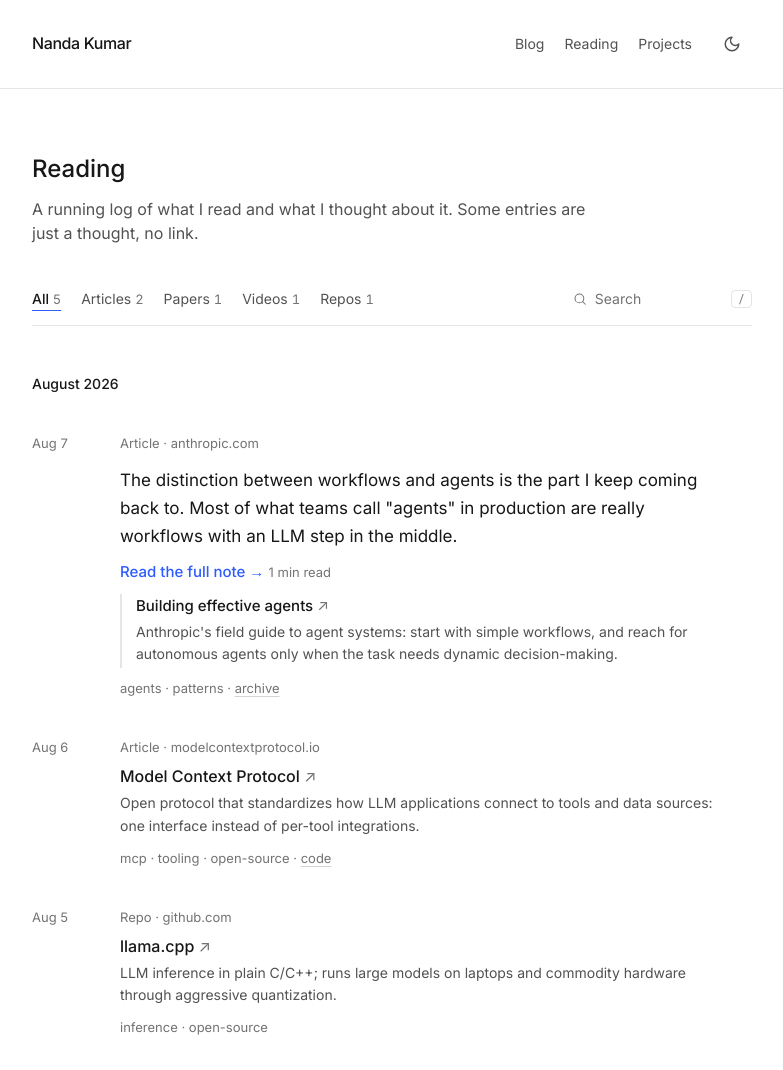
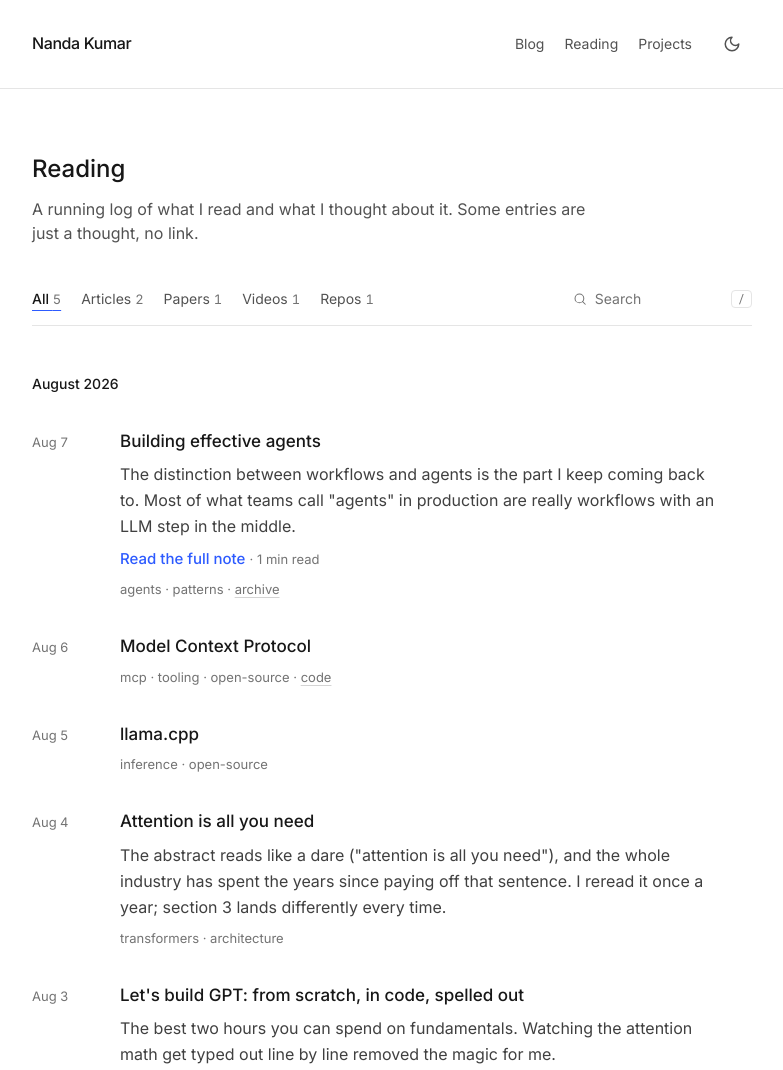
Before and after one commit to parzival1l/parzival1l.github.io, a React app: page /reading in a window 1280 px wide. Shown: the top 1070 px of the page, without its empty margins (248-1031 px from the left). Built offline with nearby package versions, Linux system fonts and the light colour scheme; some packages are replaced by stand-ins of ours.

Commit message:
Lead reading entries with the title and drop arrows
Each log entry is now the source title, my note a step smaller, then
tags. The type and domain line and the source summary are gone from the
log. Plain notes with no title take the title's size.

Arrow glyphs are gone from both pages: no ↗ after titles or the source
button, no → after "Read the full note", no ← on the back link or the
older/newer links. The note page's source card drops its type line.

```diff
--- a/app/reading/[slug]/page.tsx
+++ b/app/reading/[slug]/page.tsx
@@ -6,7 +6,6 @@ import Link from 'next/link'
 import { notFound } from 'next/navigation'
 import { MDXRemote } from 'next-mdx-remote/rsc'
 import {
-  TYPE_LABELS,
   domainOf,
   getReadingNote,
   getReadingNotes,
@@ -54,9 +53,6 @@ function SourceCard({ note }: { note: ReadingNote }) {
       aria-label="The source"
       className="flex flex-col gap-2.5 rounded-[10px] border border-black/[0.08] bg-black/[0.02] p-5 sm:px-6 dark:border-neutral-200 dark:bg-white/[0.03]"
     >
-      <p className={META}>
-        {TYPE_LABELS[note.type].one} · {domain}
-      </p>
       {video ? (
         <iframe
           src={`https://www.youtube-nocookie.com/embed/${video}`}
@@ -76,7 +72,7 @@ function SourceCard({ note }: { note: ReadingNote }) {
           rel="noreferrer"
           className="rounded-md bg-neutral-900 px-3.5 py-3 text-center text-[15px] font-medium text-[var(--bg)] hover:bg-neutral-700 sm:py-2 sm:text-sm"
         >
-          {video ? 'Watch' : 'Read'} on {domain} ↗
+          {video ? 'Watch' : 'Read'} on {domain}
         </a>
         {note.archive ? (
           <a
@@ -100,7 +96,7 @@ function Neighbour({ note, dir }: { note: ReadingNote; dir: 'older' | 'newer' })
       href={`/reading/${note.slug}/`}
       className={`group flex flex-col gap-1 ${older ? 'items-start' : 'items-end text-right'}`}
     >
-      <span className={META}>{older ? '← Older' : 'Newer →'}</span>
+      <span className={META}>{older ? 'Older' : 'Newer'}</span>
       <span className="text-[15px] text-neutral-900 group-hover:text-accent">{noteTitle(note)}</span>
     </Link>
   )
@@ -119,7 +115,7 @@ export default async function ReadingNotePage({ params }: { params: Promise<{ sl
   return (
     <article className="mx-auto max-w-3xl px-6 py-12">
       <Link href="/reading/" className="text-sm text-neutral-600 hover:text-neutral-900">
-        ← Reading
+        Reading
       </Link>
 
       <header className="mt-10 flex flex-col gap-3">
--- a/components/reading-feed.tsx
+++ b/components/reading-feed.tsx
@@ -4,7 +4,6 @@ import Link from 'next/link'
 import { useEffect, useRef, useState } from 'react'
 import {
   TYPE_LABELS,
-  domainOf,
   type ReadingEntry,
   type ReadingType,
 } from '@/lib/reading-shared'
@@ -93,26 +92,34 @@ function EntryFooter({
   )
 }
 
-/** Title and summary of the linked source, under a thin grey rule. */
-function SourceCitation({ entry }: { entry: ReadingEntry }) {
-  if (!entry.url) return null
+/**
+ * The entry's title. A linked entry opens the source; a long note with no
+ * link opens its own page. Plain text otherwise.
+ */
+function EntryTitle({ entry }: { entry: ReadingEntry }) {
+  const cls = `text-[17px] font-medium leading-snug ${TITLE_LINK}`
+  if (entry.url) {
     return (
-    <div className="flex max-w-[600px] flex-col gap-1 border-l-2 border-neutral-200 py-0.5 pl-3.5">
-      <a
-        href={entry.url}
-        target="_blank"
-        rel="noreferrer"
-        className={`text-[15px] font-medium leading-snug ${TITLE_LINK}`}
-      >
-        {entry.title} <span className="font-normal text-neutral-500">↗</span>
+      <a href={entry.url} target="_blank" rel="noreferrer" className={cls}>
+        {entry.title}
       </a>
-      {entry.summary ? (
-        <p className="text-sm leading-relaxed text-neutral-600">{entry.summary}</p>
-      ) : null}
-    </div>
     )
   }
+  if (entry.slug) {
+    return (
+      <Link href={`/reading/${entry.slug}/`} className={cls}>
+        {entry.title}
+      </Link>
+    )
+  }
+  return null
+}
 
+/**
+ * One log entry: the title, then my note a step smaller, then tags. No type
+ * or domain line and no summary: the title says what it is, and the note
+ * says why it is here.
+ */
 function Entry({
   entry,
   showDate,
@@ -128,52 +135,33 @@ function Entry({
     <article className="flex gap-6">
       <time
         dateTime={entry.date}
-        className="hidden w-16 flex-none text-[13px] leading-[26px] tabular-nums text-neutral-500 sm:block"
+        className="hidden w-16 flex-none text-[13px] leading-[24px] tabular-nums text-neutral-500 sm:block"
       >
         {showDate ? date : null}
       </time>
-      <div className="flex min-w-0 flex-1 flex-col gap-2.5">
-        <p className={`leading-[26px] ${META}`}>
-          <span className="sm:hidden">{date} · </span>
-          {TYPE_LABELS[entry.type].one}
-          {entry.url ? <> · {domainOf(entry.url)}</> : null}
-        </p>
-
+      <div className="flex min-w-0 flex-1 flex-col gap-2">
+        <time dateTime={entry.date} className={`sm:hidden ${META}`}>
+          {date}
+        </time>
+        <EntryTitle entry={entry} />
         {entry.note ? (
-          <>
-            <p className="max-w-[600px] text-base leading-[26px] text-neutral-900 sm:text-[17px] sm:leading-7">
+          <p
+            className={`max-w-[600px] leading-[26px] ${
+              // A plain note has no title above it, so it takes the title's size.
+              entry.url || entry.slug ? 'text-base text-neutral-700' : 'text-[17px] text-neutral-900'
+            }`}
+          >
             {entry.note}
           </p>
+        ) : null}
         {entry.slug ? (
           <p className="text-[15px] leading-6">
             <Link href={`/reading/${entry.slug}/`} className="font-medium text-accent hover:underline">
-                  Read the full note →
+              Read the full note
             </Link>{' '}
-                <span className="text-[13px] text-neutral-500">
-                  {entry.readingMinutes} min read
-                </span>
+            <span className={META}>· {entry.readingMinutes} min read</span>
           </p>
         ) : null}
-            <SourceCitation entry={entry} />
-          </>
-        ) : (
-          <div className="-mt-1.5 flex flex-col gap-1">
-            <a
-              href={entry.url}
-              target="_blank"
-              rel="noreferrer"
-              className={`text-base font-medium leading-6 ${TITLE_LINK}`}
-            >
-              {entry.title} <span className="font-normal text-neutral-500">↗</span>
-            </a>
-            {entry.summary ? (
-              <p className="max-w-[600px] text-sm leading-relaxed text-neutral-600">
-                {entry.summary}
-              </p>
-            ) : null}
-          </div>
-        )}
-
         <EntryFooter entry={entry} onTag={onTag} />
       </div>
     </article>
```
Lines whose indentation alone changed are shown as unchanged.
